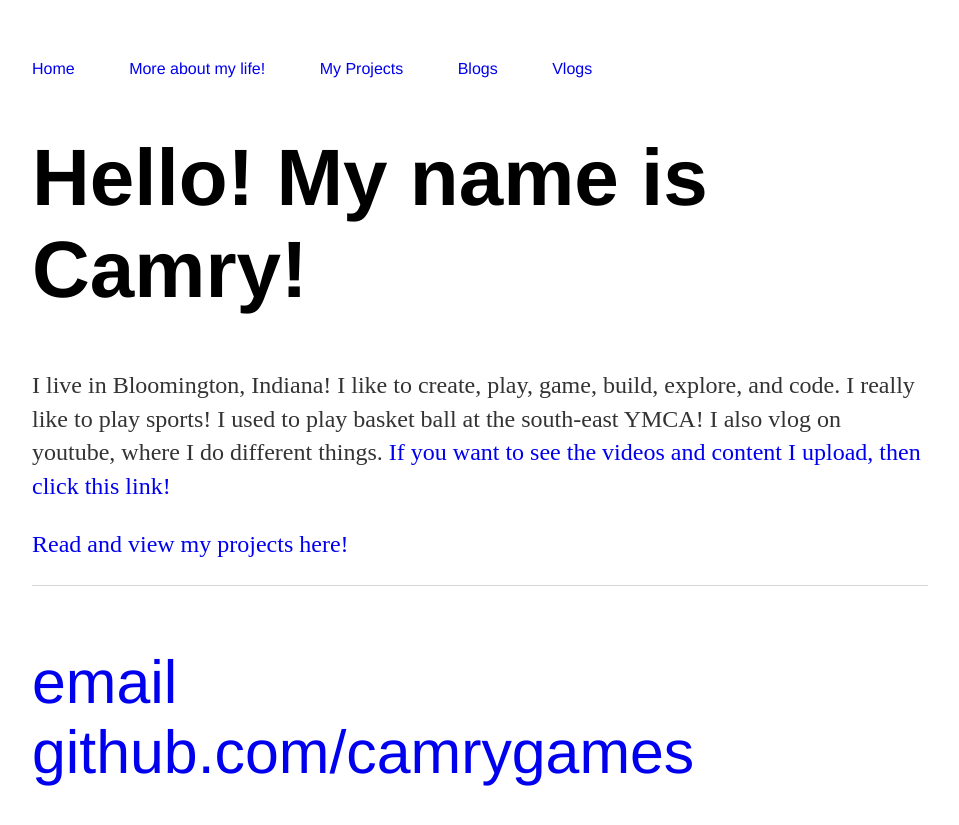
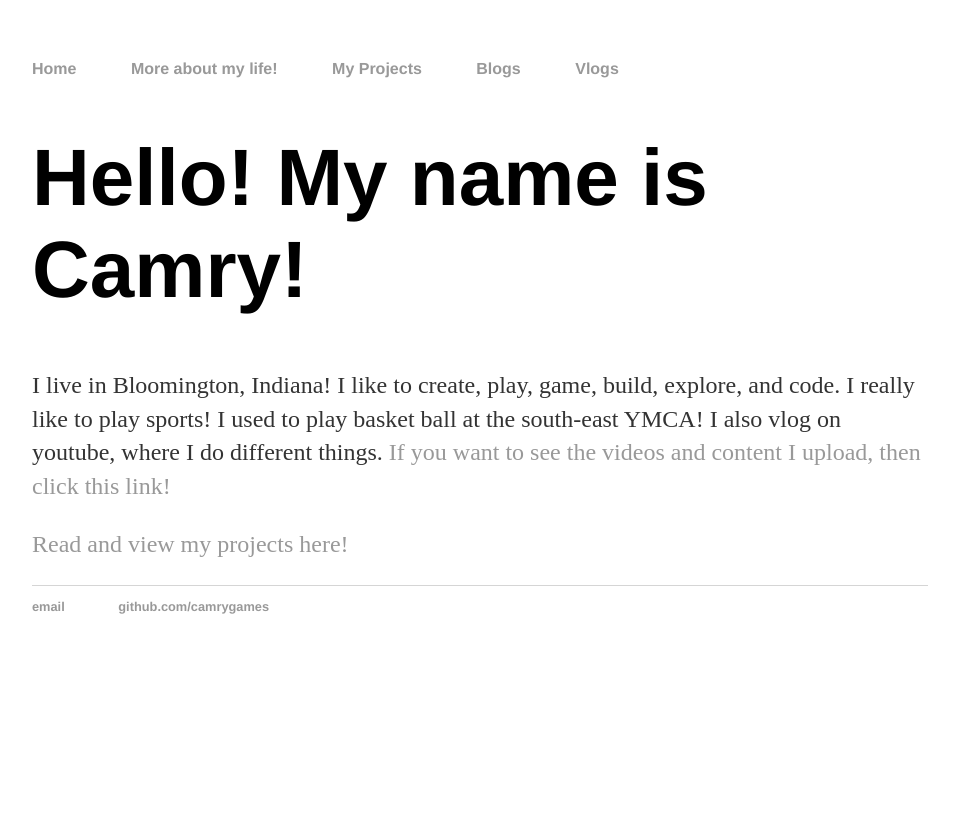
Before and after one commit to camrygames/camrygames.github.io, a Jekyll site: the page built from index.html, in a window 1280 px wide. Shown: the top 825 px of the page, without its empty margins (160-1119 px from the left). Built offline with Jekyll 4.4.1, drawn with Linux system fonts in a browser that asks for light colours.

Commit message:
Update main.css

```diff
--- a/css/main.css
+++ b/css/main.css
@@ -6,7 +6,7 @@ nav ul, footer ul {
     font-family:'Helvetica', 'Arial', 'Sans-Serif';
     padding: 0px;
     list-style: none;
-    font-weight: italic;
+    font-weight: bold;
 }
 nav ul li, footer ul li {
     display: inline;
@@ -14,7 +14,7 @@ nav ul li, footer ul li {
 }
 a {
     text-decoration: none;
-    color: #22;
+    color: #999;
 }
 a:hover {
     text-decoration: underline;
@@ -30,12 +30,12 @@ p {
 }
 footer {
     border-top: 1px solid #d5d5d5;
-    font-size: 3.8em;
+    font-size: .8em;
 }
 
 ul.posts {
-    margin: 100px auto 200px;
-    font-size: 2.5em;
+    margin: 20px auto 40px;
+    font-size: .5em;
 }
 
 ul.posts li {
```
